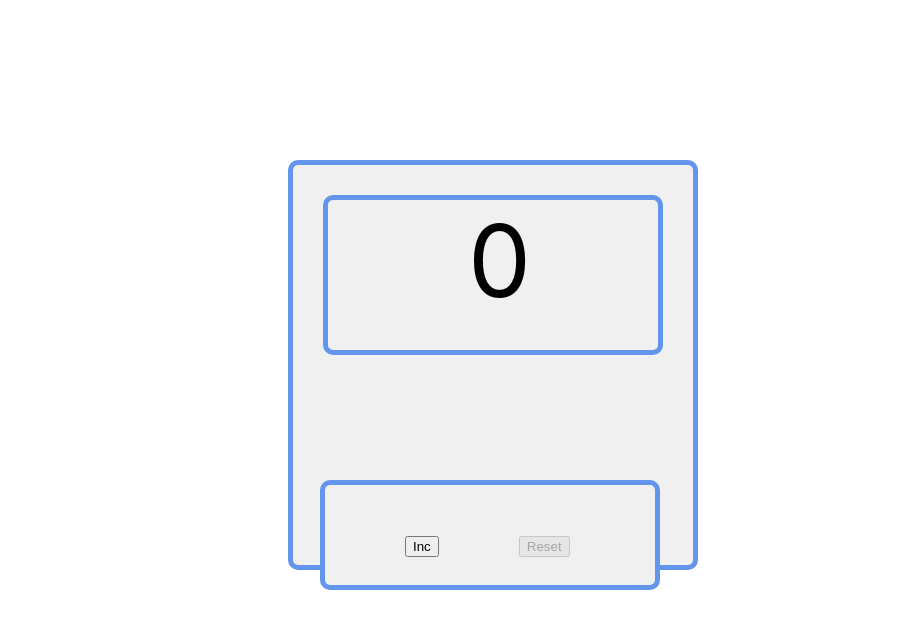
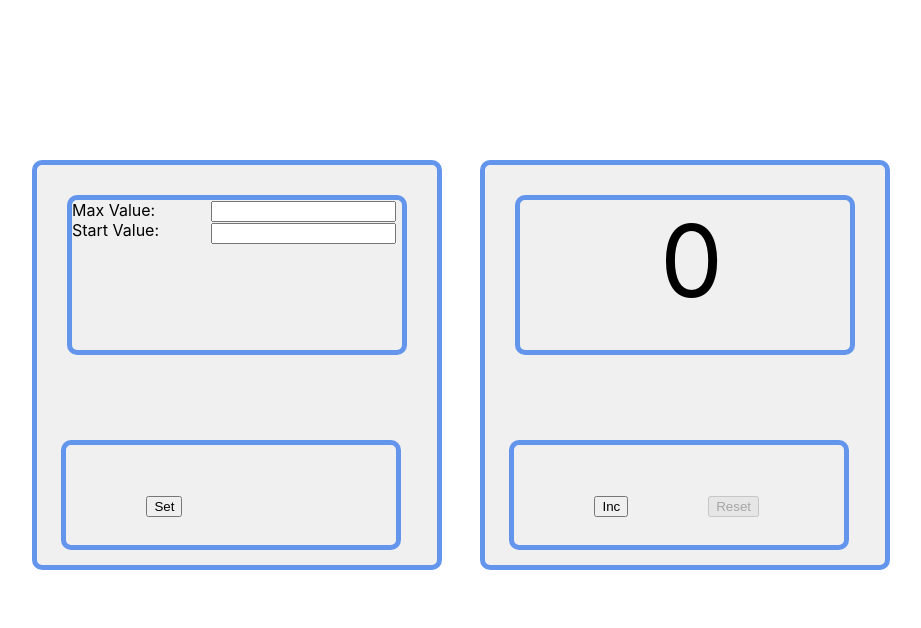
Before and after one commit to AndreyZaytsev90/IT-INC-counter, a React (Create React App) app in the folder counter/: page / in a window 1280 px wide. Shown: the top 628 px of the page, without its empty margins (224-1145 px from the left). Built offline with nearby package versions, Linux system fonts and the light colour scheme.

Commit message:
Change files

```diff
--- a/counter/src/App.tsx
+++ b/counter/src/App.tsx
@@ -1,11 +1,13 @@
 import React from 'react';
 import './App.css';
 import Counter from "./components/Counter";
+import {Settings} from "./components/Settings";
 
 function App() {
     return (
         <div>
-           <Counter/>
+            <Counter/>
+            <Settings/>
         </div>
     )
 }
--- a/counter/src/css/counter.module.css
+++ b/counter/src/css/counter.module.css
@@ -4,7 +4,7 @@
     border-color: cornflowerblue;
     position: absolute;
     top: 20%;
-    left: 40%;
+    left: 55%;
     width: 400px;
     height: 400px;
     border-radius: 10px;
@@ -16,8 +16,8 @@
     border-width: 5px 5px 5px 5px;
     border-color: cornflowerblue;
     position: fixed;
-    top: 60%;
-    left: 42.5%;
+    top: 55%;
+    left: 57.3%;
     width: 330px;
     height: 100px;
     border-radius: 10px;
```
